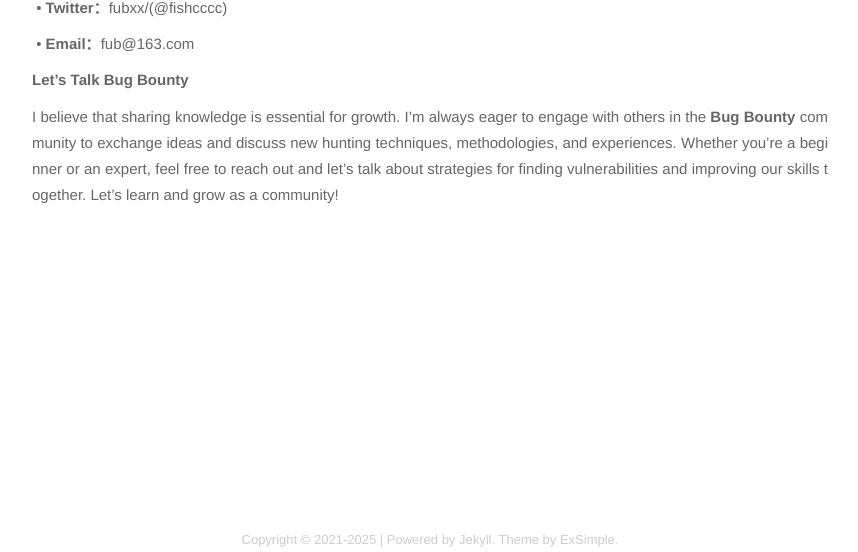
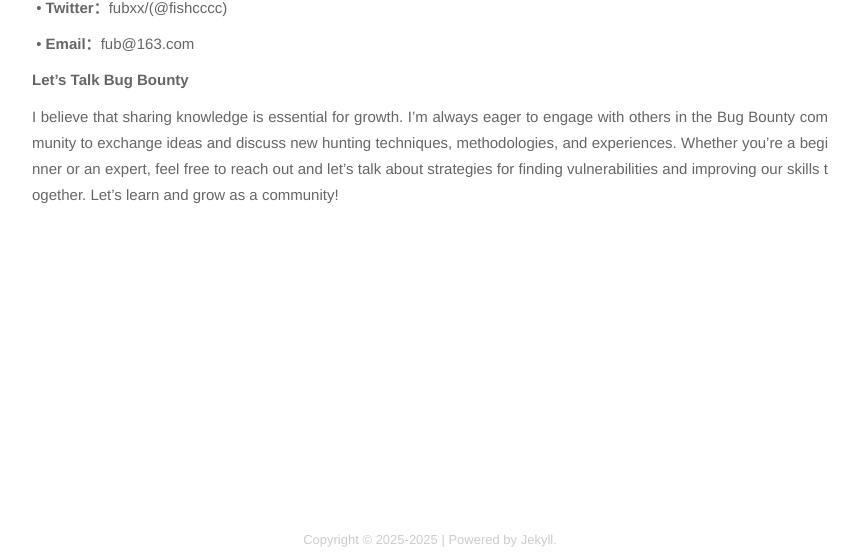
Before and after one commit to fubxx/fubxx.github.io, a Jekyll site: the page built from about.md, in a window 1280 px wide. Shown: the part 345-897 px from the top of the page, without its empty margins (210-1068 px from the left). Built offline with Jekyll 4.4.1, drawn with Linux system fonts in a browser that asks for light colours; nearby versions of some CDN libraries.

Commit message:
修改页面

```diff
--- a/_includes/footer.html
+++ b/_includes/footer.html
@@ -1,3 +1,3 @@
 <div class="footer">
-  <p>Copyright © 2021-{{ site.time | date: "%Y" }}&nbsp;|&nbsp;Powered by <a href="http://jekyllcn.com" target="_blank">Jekyll</a>. Theme by <a href="https://github.com/loji44/ExSimple" target="_blank">ExSimple</a>.</p>
+  <p>Copyright © 2025-{{ site.time | date: "%Y" }}&nbsp;|&nbsp;Powered by <a href="http://jekyllcn.com" target="_blank">Jekyll</a>. </p>
 </div>
--- a/about.md
+++ b/about.md
@@ -24,4 +24,4 @@ date:   2025-04-03 16:01:18 +0800
 
 **Let’s Talk Bug Bounty**
 
-I believe that sharing knowledge is essential for growth. I’m always eager to engage with others in the **Bug Bounty** community to exchange ideas and discuss new hunting techniques, methodologies, and experiences. Whether you’re a beginner or an expert, feel free to reach out and let’s talk about strategies for finding vulnerabilities and improving our skills together. Let’s learn and grow as a community!
+I believe that sharing knowledge is essential for growth. I’m always eager to engage with others in the Bug Bounty community to exchange ideas and discuss new hunting techniques, methodologies, and experiences. Whether you’re a beginner or an expert, feel free to reach out and let’s talk about strategies for finding vulnerabilities and improving our skills together. Let’s learn and grow as a community!
```
Also changed, not shown: 7 other files.
